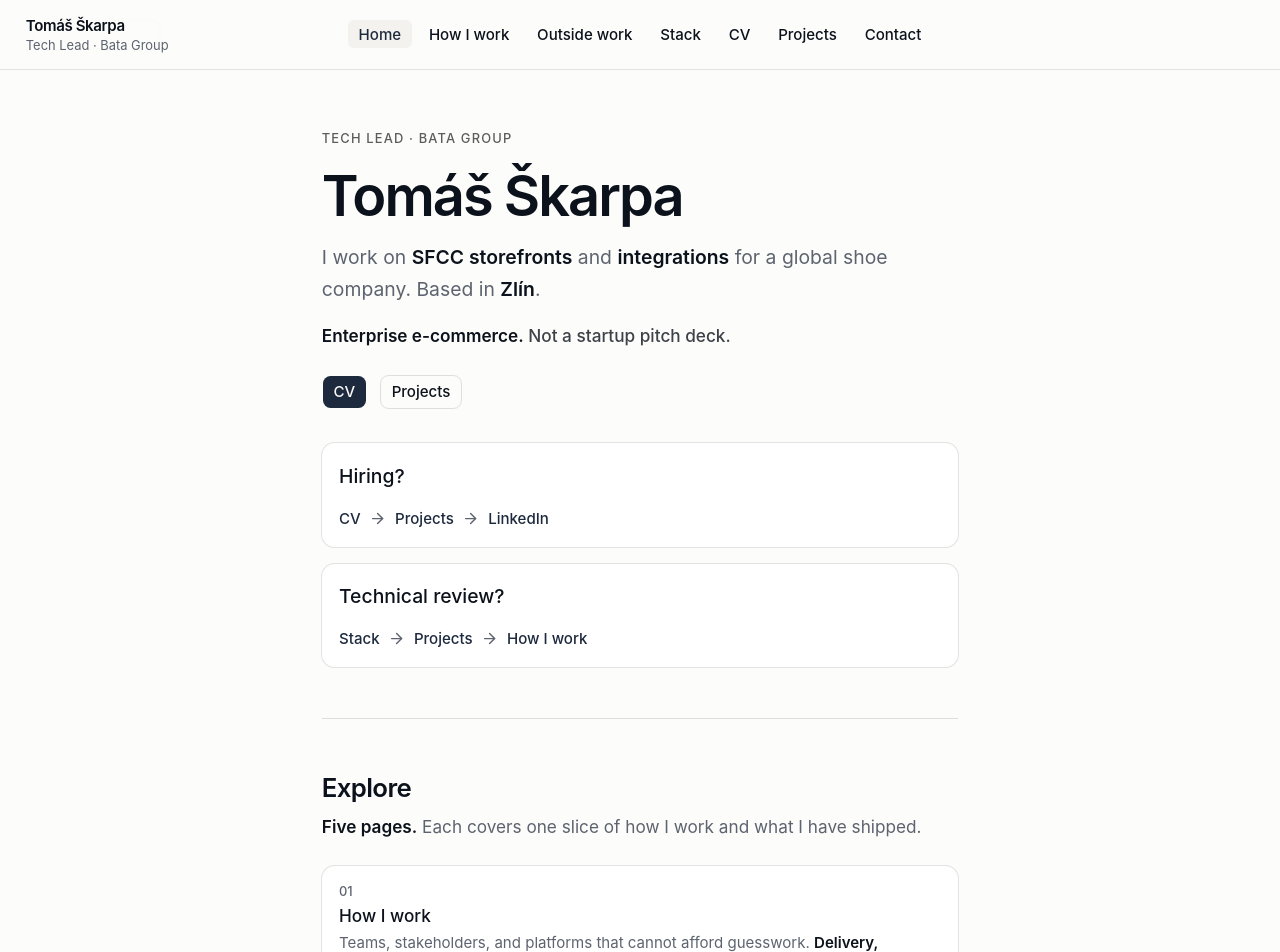
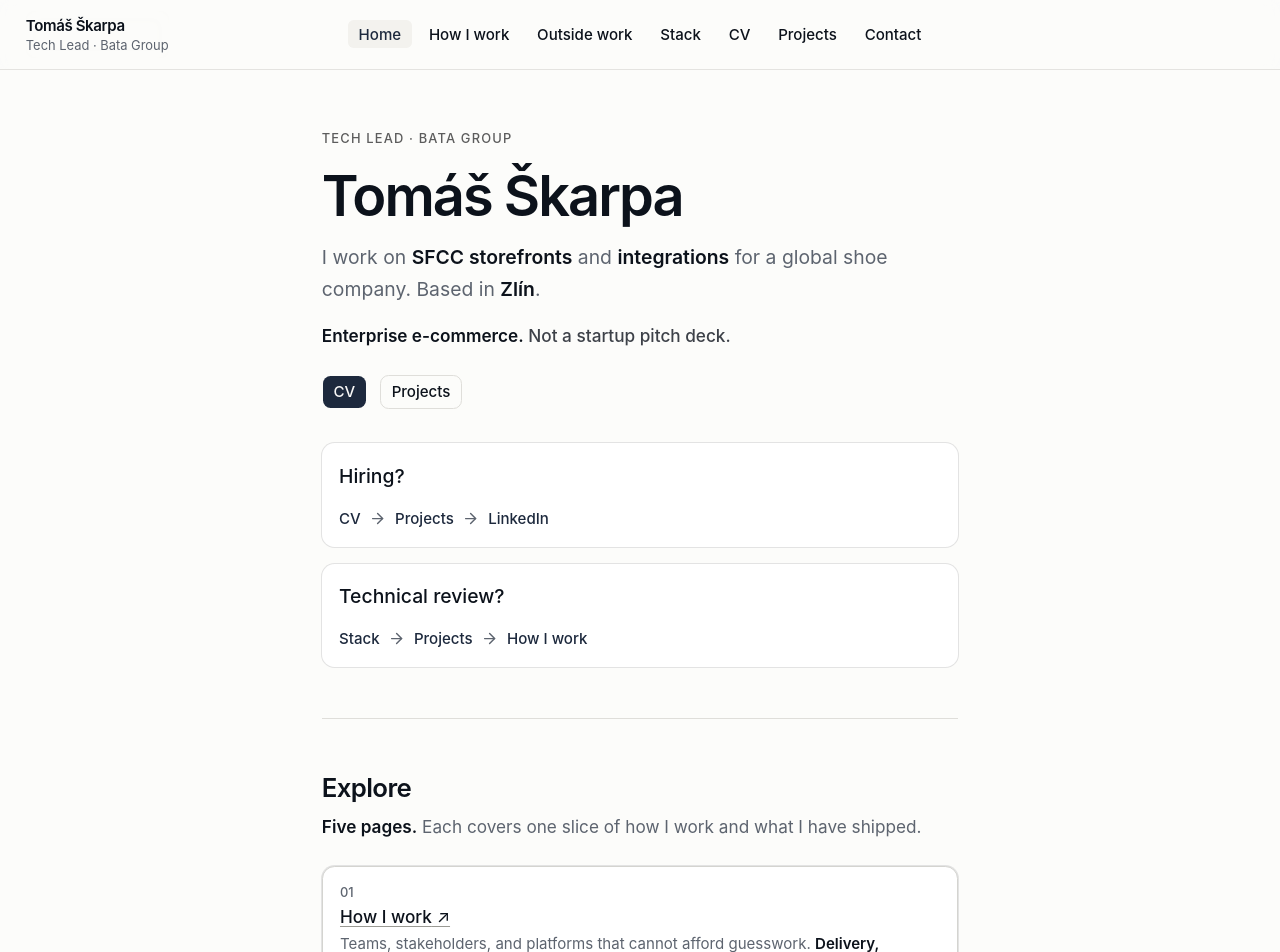
Before and after one commit to TomasSkarpa/cv, a SvelteKit app: page / in a window 1280 px wide. Shown: the top 952 px of the page. Built offline with nearby package versions, Linux system fonts and the light colour scheme.

Commit message:
Improve How I work card feedback

```diff
--- a/src/routes/+page.svelte
+++ b/src/routes/+page.svelte
@@ -85,7 +85,7 @@
 		</div>
 		<div class="grid gap-4">
 			{#each exploreCards as card (card.href)}
-				<Card class="h-full transition-colors hover:bg-accent/30">
+				<Card class={card.href === "/professional" ? "h-full explore-how-i-work" : "h-full transition-colors hover:bg-accent/30"}>
 					<CardHeader>
 						<p class="text-xs font-medium text-muted-foreground">{card.mark}</p>
 						<CardTitle>
@@ -161,4 +161,9 @@
 	.home-intro > p:first-child { font-size: 0.75rem; letter-spacing: 0.09em; color: #5c5c5c; }
 	.home-intro h1 { font-size: clamp(2.5rem, 5vw, 3.25rem); line-height: 1.06; letter-spacing: -0.035em; }
 	.home-intro p.text-lg { max-width: 38rem; line-height: 1.65; }
+	:global(.explore-how-i-work) { border: 1px solid #d4d4d0; transition: background-color 150ms ease-out, border-color 150ms ease-out; }
+	:global(.explore-how-i-work:hover), :global(.explore-how-i-work:focus-within) { background: #ececea; border-color: #999993; }
+	:global(.explore-how-i-work [data-slot="card-title"] a) { display: block; text-decoration: underline; text-decoration-color: #999993; text-underline-offset: 0.2em; }
+	:global(.explore-how-i-work [data-slot="card-title"] a::after) { content: " ↗"; font-weight: 400; }
+	@media (prefers-reduced-motion: reduce) { :global(.explore-how-i-work) { transition: none; } }
 </style>
```
